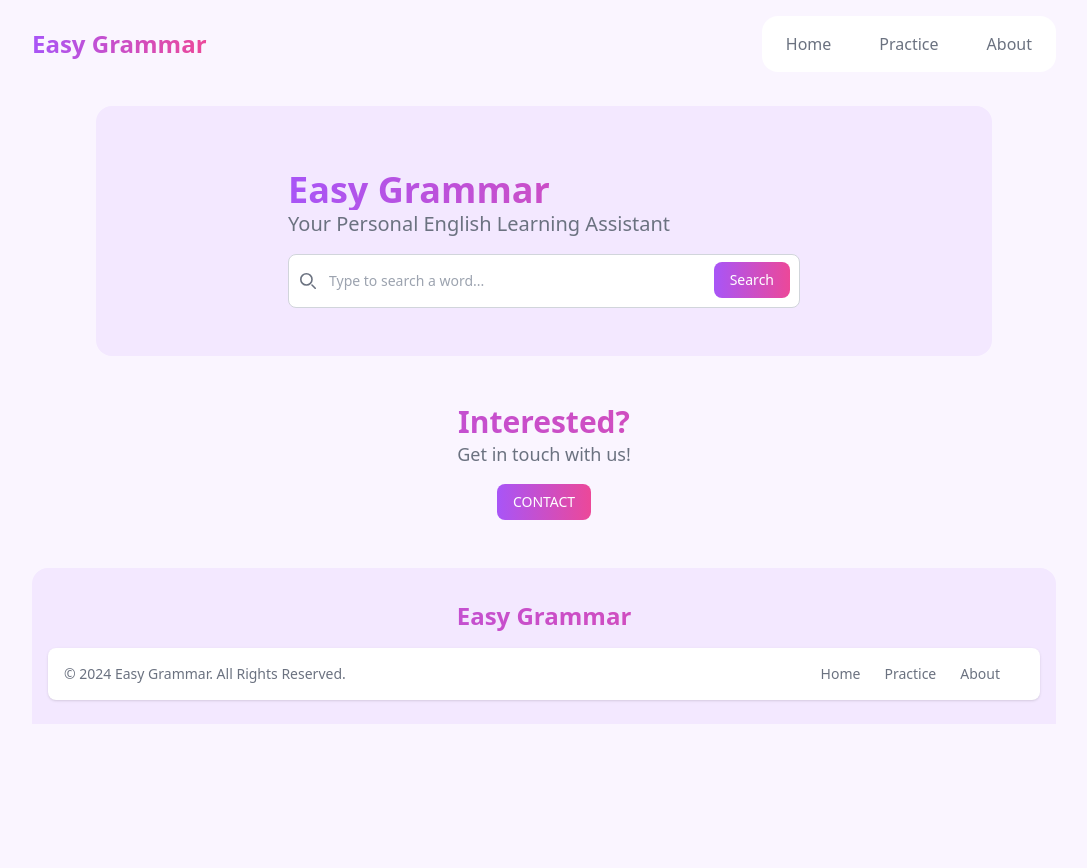
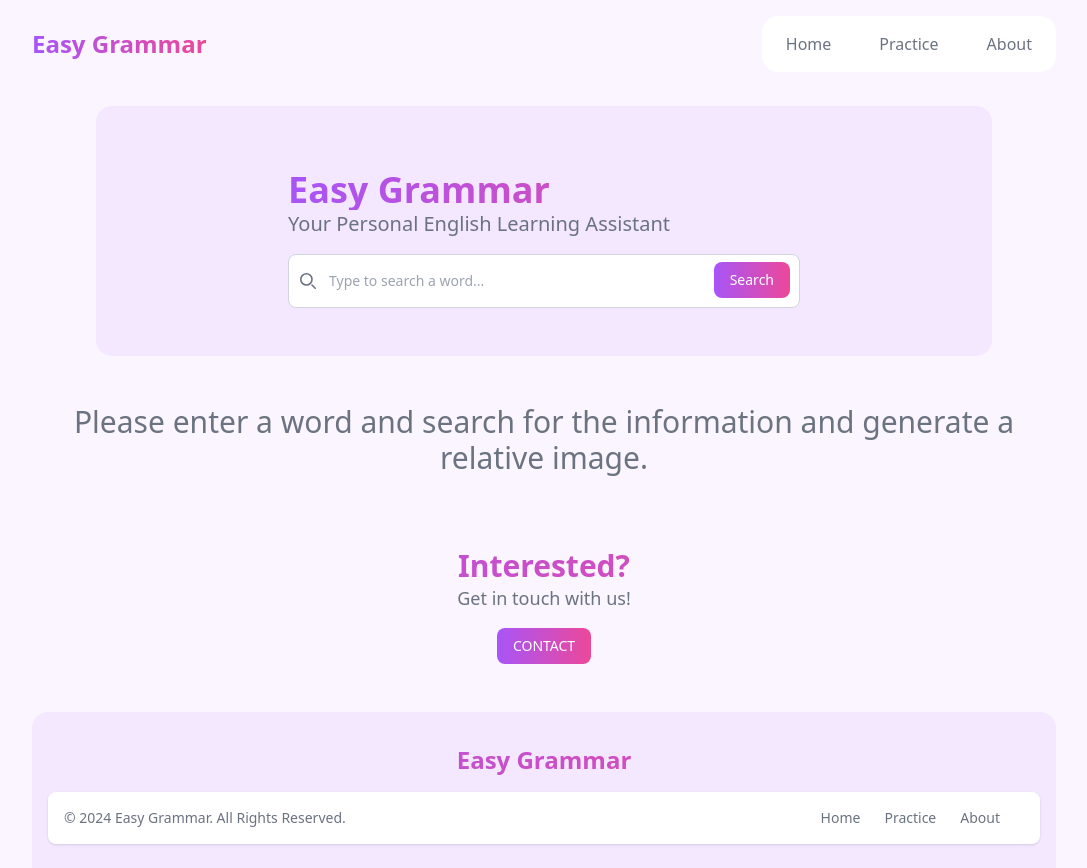
Before and after one commit to RileyC9/EasyGrammar, a React (Create React App) app: page / in a window 1280 px wide. Shown: the whole page, without its empty margins (96-1183 px from the left). Before the commit the page ends 800 px from the top, so only its background shows below. Built offline with nearby package versions, Linux system fonts and the light colour scheme.

Commit message:
Updated main.js, DefinitionList.js: created 2 versions of making definiton list disappear with an empty input after a search.

```diff
--- a/src/components/DefinitionList.js
+++ b/src/components/DefinitionList.js
@@ -1,6 +1,6 @@
 import React, { useRef } from "react";
 
-const DefinitionList = ({ definition }) => {
+const DefinitionList = ({ definition, display }) => {
   // Check if error exists
   const error = definition?.[0]?.error;
   // get the word for display
@@ -69,7 +69,7 @@ const DefinitionList = ({ definition }) => {
 
   return (
     <>
-      {error ? (
+      {display? (error? (
         // display the error if error exists
         <div className="my-6 py-6">
           <div className="mx-4 md:mx-auto">
@@ -128,6 +128,14 @@ const DefinitionList = ({ definition }) => {
             </ul>
           </section>
         )
+      )): (
+        <div className="my-6 py-6">
+          <div className="mx-4 md:mx-auto">
+            <h2 className="text-xl md:text-3xl text-gray-500">
+              Please enter a word and search for the information and generate a relative image.
+            </h2>
+          </div>
+        </div>
       )}
     </>
   );
--- a/src/components/main.js
+++ b/src/components/main.js
@@ -14,10 +14,17 @@ function Main() {
   // states declarations to store data between rendering
   const [word, setWord] = useState("");
   const [fetchData, setFetchData] = useState([]);
+  const [definitionListDisplay, setDefinitionListDisplay] = useState(false);
   //Update word useState hook, everytime userinput
 
   function handleWord(e) {
     setWord(e.target.value);
+    // if (e.target.value === "" && e.key === "Enter") {
+    //   setDefinitionListDisplay(false);
+    // }
+    if (e.target.value === "") {
+      setDefinitionListDisplay(false);
+    }
   }
   // When Search button is click, fetch data from free dictionary api of the word in the form.
   // Save the definition fetched into fetch data useState hook
@@ -25,11 +32,16 @@ function Main() {
 
   const wordSubmit = async (e) => {
     e.preventDefault();
-    console.log(word);
+    // version 2 of empty input field
+    // if (word === "") {
+    //   setDefinitionListDisplay(false);
+    // } else {
+      console.log(word);
     await axios
       .get("https://api.dictionaryapi.dev/api/v2/entries/en/" + word)
       .then((res) => {
         setFetchData(res.data);
+        setDefinitionListDisplay(true);
       })
       .catch((error) => {
         console.error(
@@ -38,7 +50,10 @@ function Main() {
         );
         // set error message if word not found
         setFetchData([{ error: "Word not found" }]);
+        setDefinitionListDisplay(true);
       });
+      // version 2 of empty input field
+    // }
   };
   // re-render the page when word definition is updated
   // let result;
@@ -56,7 +71,7 @@ function Main() {
         handleWord={handleWord}
         wordSubmit={wordSubmit}
       />
-      <DefinitionList definition={fetchData} />
+      <DefinitionList definition={fetchData} display={definitionListDisplay}/>
       <Contact />
       <Footer />
     </>
```
